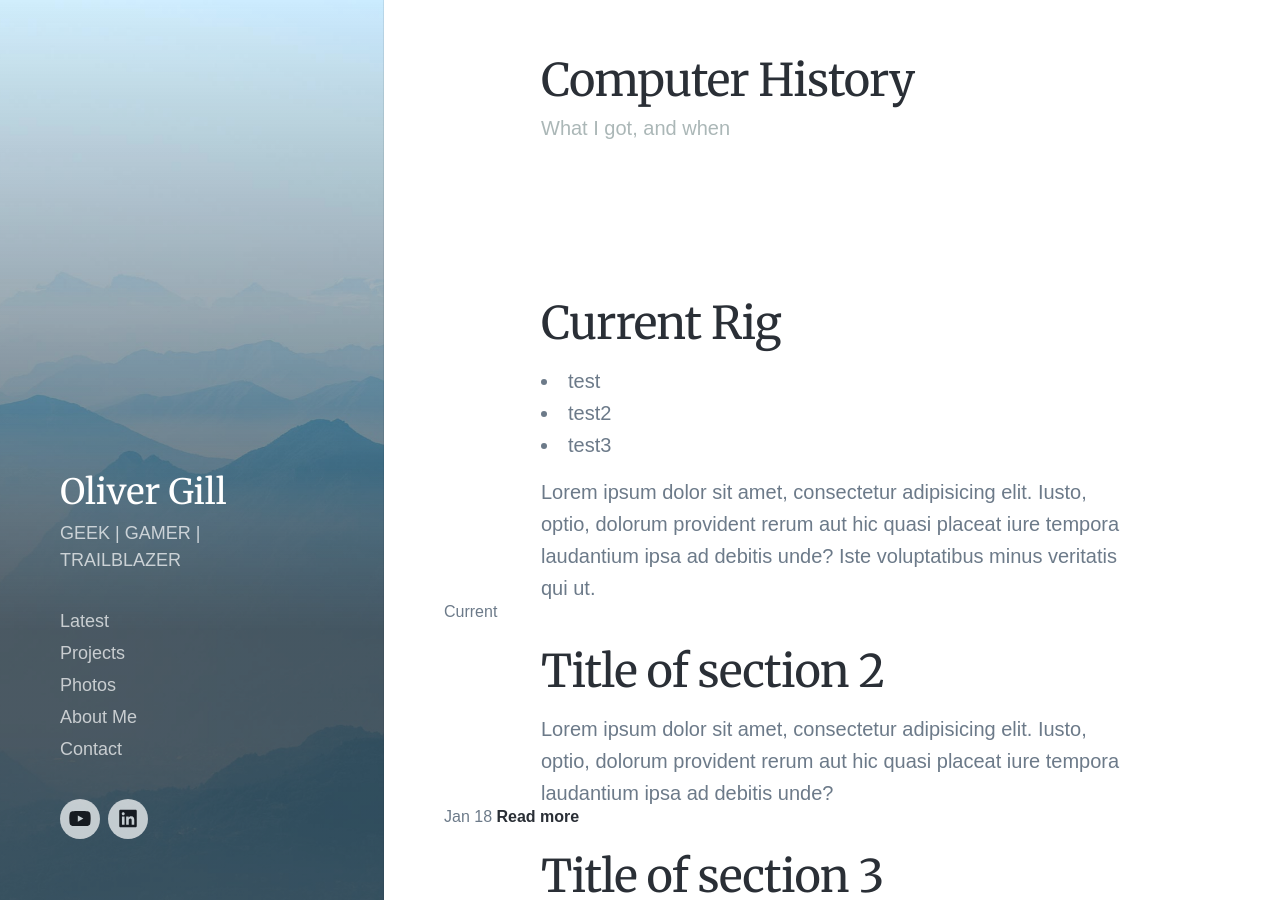
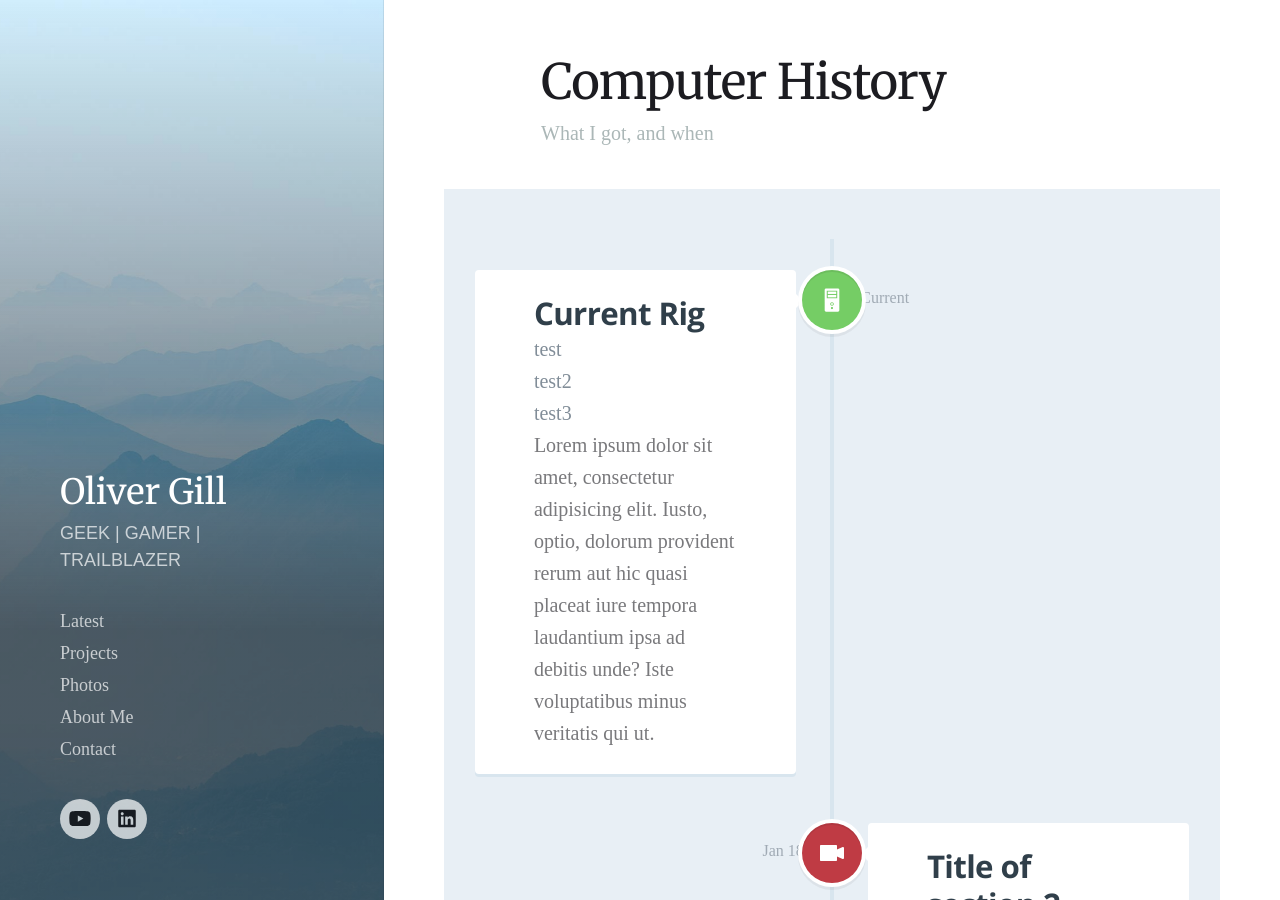
Before and after one commit to olivergillcom/olivergillblog.github.io, a Jekyll site: the page built from _pages/computers.md, in a window 1280 px wide and 900 px high. Built offline with Jekyll 4.4.1, drawn with Linux system fonts in a browser that asks for light colours; nearby versions of some CDN libraries; some web fonts are replaced.

Commit message:
Update computers.md

```diff
--- a/_pages/computers.md
+++ b/_pages/computers.md
@@ -9,7 +9,7 @@ featured_image: /images/demo/demo-portrait.jpg
   <meta charset="UTF-8">
   <meta name="viewport" content="width=device-width, initial-scale=1">
   <script>document.getElementsByTagName("html")[0].className += " js";</script>
-  <!-- <link rel="stylesheet" href="/js/timeline/css/style.css"> -->
+  <link rel="stylesheet" href="/js/timeline/css/style.css">
 </head>
 <body>
   <section class="cd-timeline js-cd-timeline">
```
